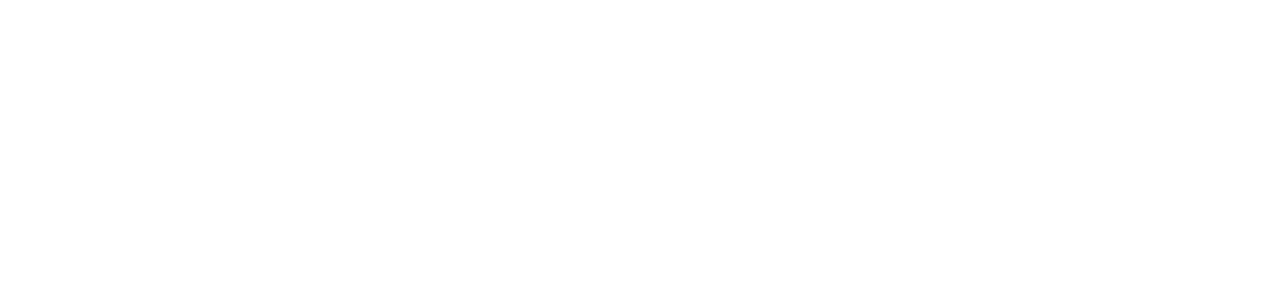
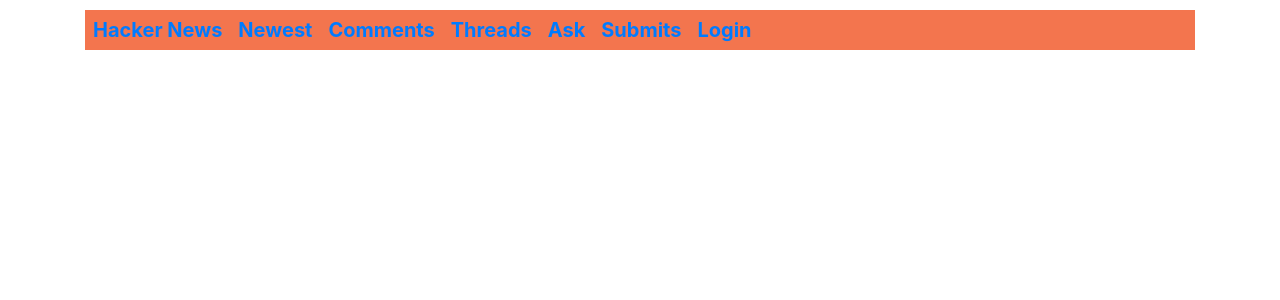
Before and after one commit to MikierXXV/ASW-WEB-Frontend, a React (Create React App) app: page / in a window 1280 px wide. Shown: the top 300 px of the page. Built offline with nearby package versions, Linux system fonts and the light colour scheme.

Commit message:
Tasca #64: inici pagina hacker news

```diff
--- a/package.json
+++ b/package.json
@@ -7,7 +7,7 @@
     "@testing-library/react": "^13.4.0",
     "@testing-library/user-event": "^13.5.0",
     "axios": "^1.2.1",
-    "boostrap": "^2.0.0",
+    "bootstrap": "4.6.0",
     "react": "^18.2.0",
     "react-dom": "^18.2.0",
     "react-router-dom": "^6.4.5",
--- a/src/App.js
+++ b/src/App.js
@@ -1,10 +1,10 @@
 import React, {Component} from "react";
 import './App.css';
-import API from "./services/API";
-import {Redirect, Route, Switch} from "react-router-dom";
-//import "boostrap/dist/css/bootstrap.min.css";
-//import "boostrap/dist/css/bootstrap.min.js";
-import logo from './logo.svg';
+//import API from "./services/API";
+//import {Redirect, Route, Switch} from "react-router-dom";
+import "bootstrap/dist/css/bootstrap.min.css";
+import "bootstrap/dist/js/bootstrap.min.js";
+//import logo from './logo.svg';
 
 
 class App extends Component {
@@ -12,7 +12,7 @@ class App extends Component {
     super(props);
 
     this.state = {
-      loading: true,
+      //loading: true,
       user: {},
     }
   }
@@ -20,7 +20,6 @@ class App extends Component {
   render() {
     const {loading, user} = this.state;
     return (
-        loading ? <></>:
             <>
               <div style={{height: '10px'}}></div>
               <div className="col-md">
@@ -42,7 +41,7 @@ class App extends Component {
                           Comments
                         </a>
                       </li>
-                      { user.id == null } ?
+                      { user.id == null  ?
                       <li className="nav-item">
                         <a className='navbar-brand' style={{fontWeight: 'bold'}} href="/login">
                           Threads
@@ -52,13 +51,13 @@ class App extends Component {
                         <a className='navbar-brand' style={{fontWeight: 'bold'}} href={'/profile/' + user.id + '/thread'}>
                           Threads
                         </a>
-                      </li>
+                      </li> }
                       <li className="nav-item">
                         <a className='navbar-brand' style={{fontWeight: 'bold'}} href="/news/ask">
                           Ask
                         </a>
                       </li>
-                      { user.id == null } ?
+                      { user.id == null  ?
                       <li className="nav-item">
                         <a className='navbar-brand' style={{fontWeight: 'bold'}} href="/login">
                           Submits
@@ -68,8 +67,8 @@ class App extends Component {
                         <a className='navbar-brand' style={{fontWeight: 'bold'}} href={'/profile/' + user.id + '/submissions'}>
                           Submits
                         </a>
-                      </li>
-                      { user.id == null } ?
+                      </li> }
+                      { user.id == null ?
                       <li className="nav-item">
                         <a className='navbar-brand' style={{fontWeight: 'bold'}} href="/login">
                           Login
@@ -79,12 +78,9 @@ class App extends Component {
                         <a className='navbar-brand' style={{fontWeight: 'bold'}} href={'/profile/' + user.id }>
                           {user.username}
                         </a>
-                      </li>
+                      </li>}
                     </ul>
                   </nav>
-                  <Switch>
-
-                  </Switch>
                 </div>
               </div>
             </>
```
Also changed, not shown: 1 other file (tests, documents, lock files or other folders).
